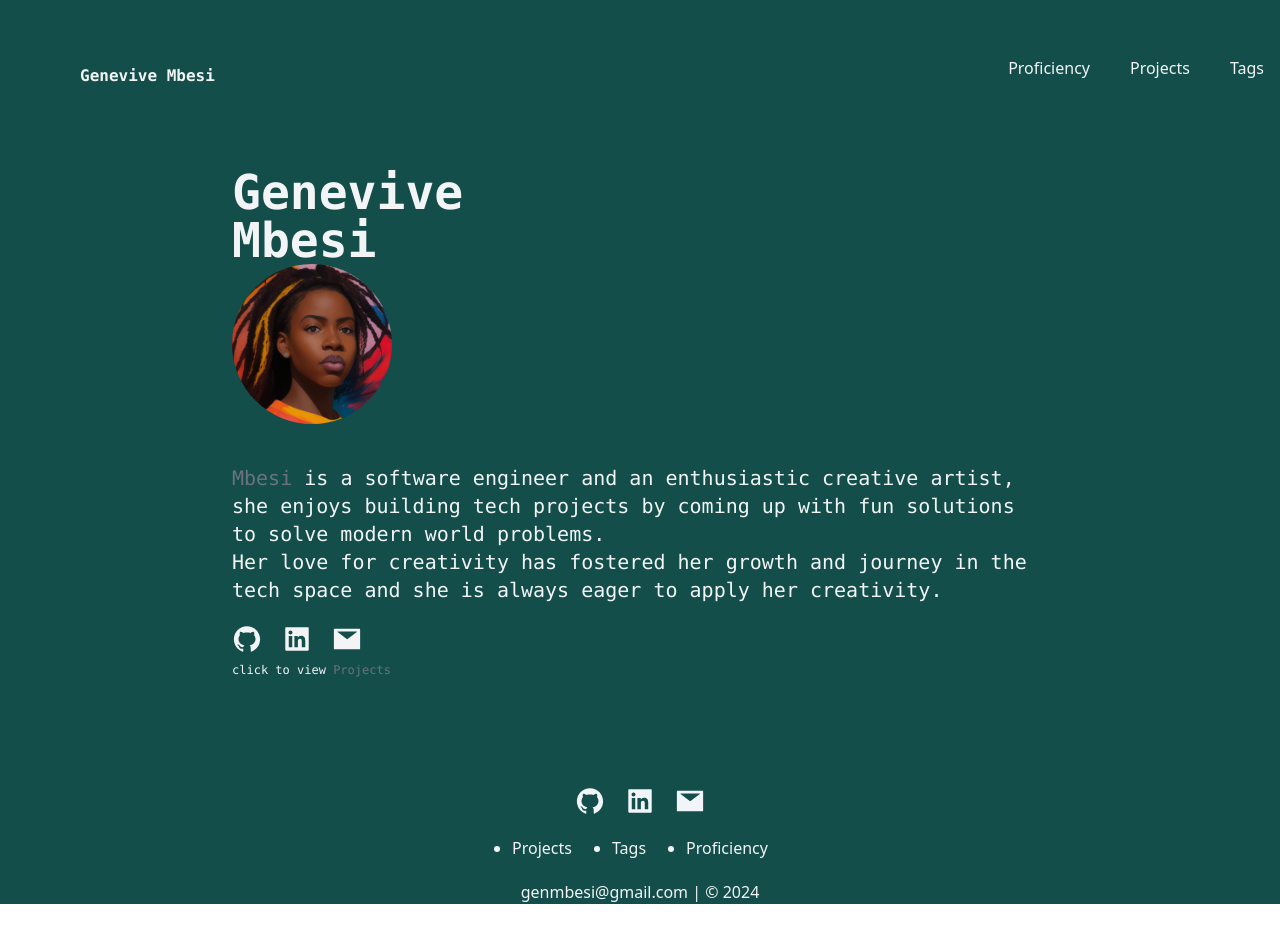
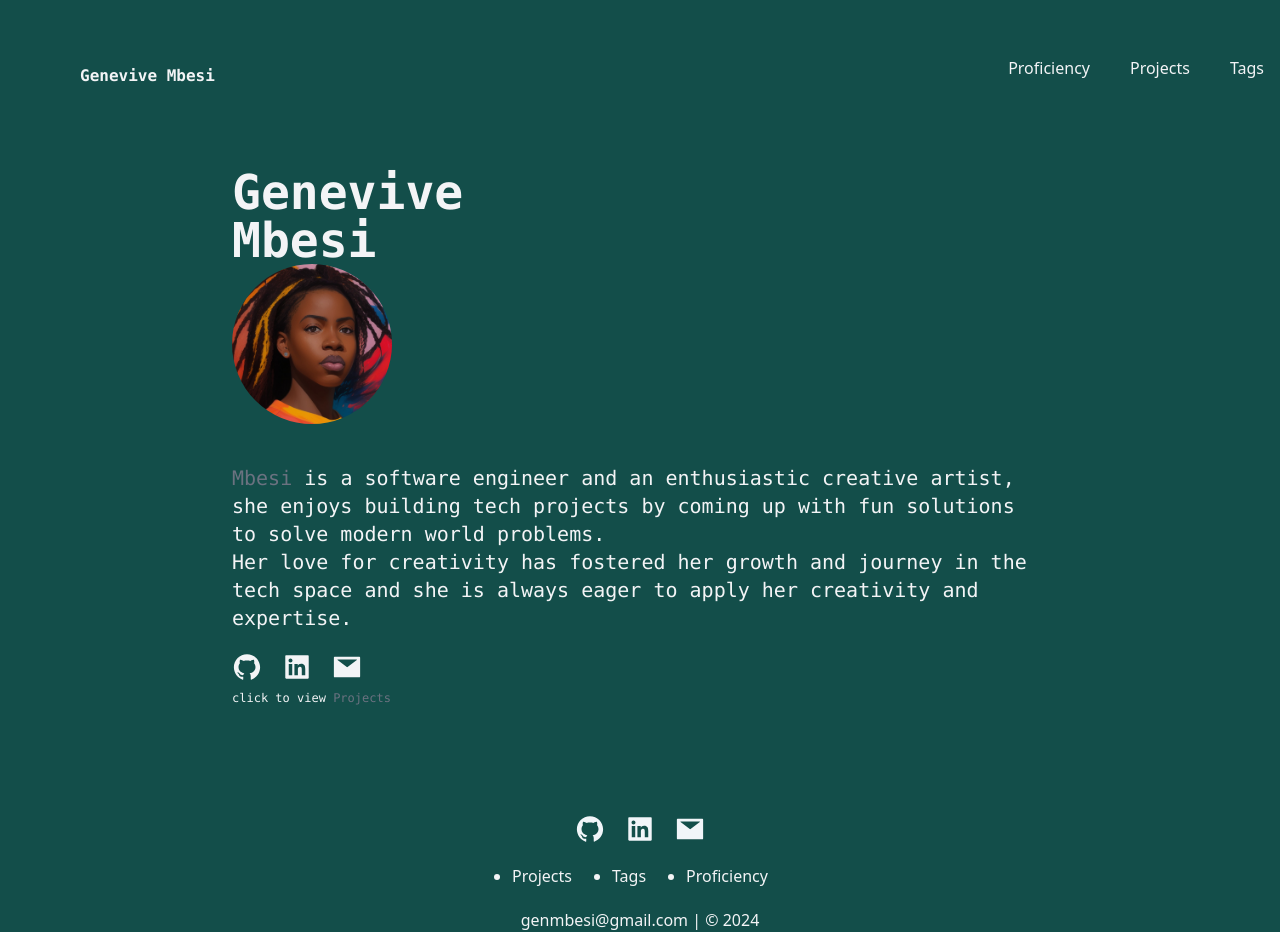
Before and after one commit to Genevive-Mbesi/Portfolio, a React (Create React App) app in the folder portfolio/: page / in a window 1280 px wide. Before the commit the page ends 904 px from the top, so only its background shows below. Built offline with nearby package versions, Linux system fonts and the light colour scheme.

Commit message:
layout adjustment

```diff
--- a/portfolio/src/components/home.jsx
+++ b/portfolio/src/components/home.jsx
@@ -16,7 +16,7 @@ export default function Home() {
           <div className='text-s'>
           <img src={assets} alt ='girl'className='w-40 rounded-full overflow-hidden container' />
           <div className=' py-10 text-xl mx-auto font-mono'> <span className='text-gray-500'>Mbesi</span> is a software engineer and an enthusiastic creative artist,<br></br>she enjoys building tech projects by coming up with fun solutions <br></br>to solve modern world problems.<br></br>
-           Her love for creativity has fostered her growth and journey in the tech space and she is always eager to apply her creativity.
+           Her love for creativity has fostered her growth and journey in the tech space and she is always eager to apply her creativity and expertise.
           <Contacts/>
           <div className='py-2 font-mono text-xs'>
           click to view
```
